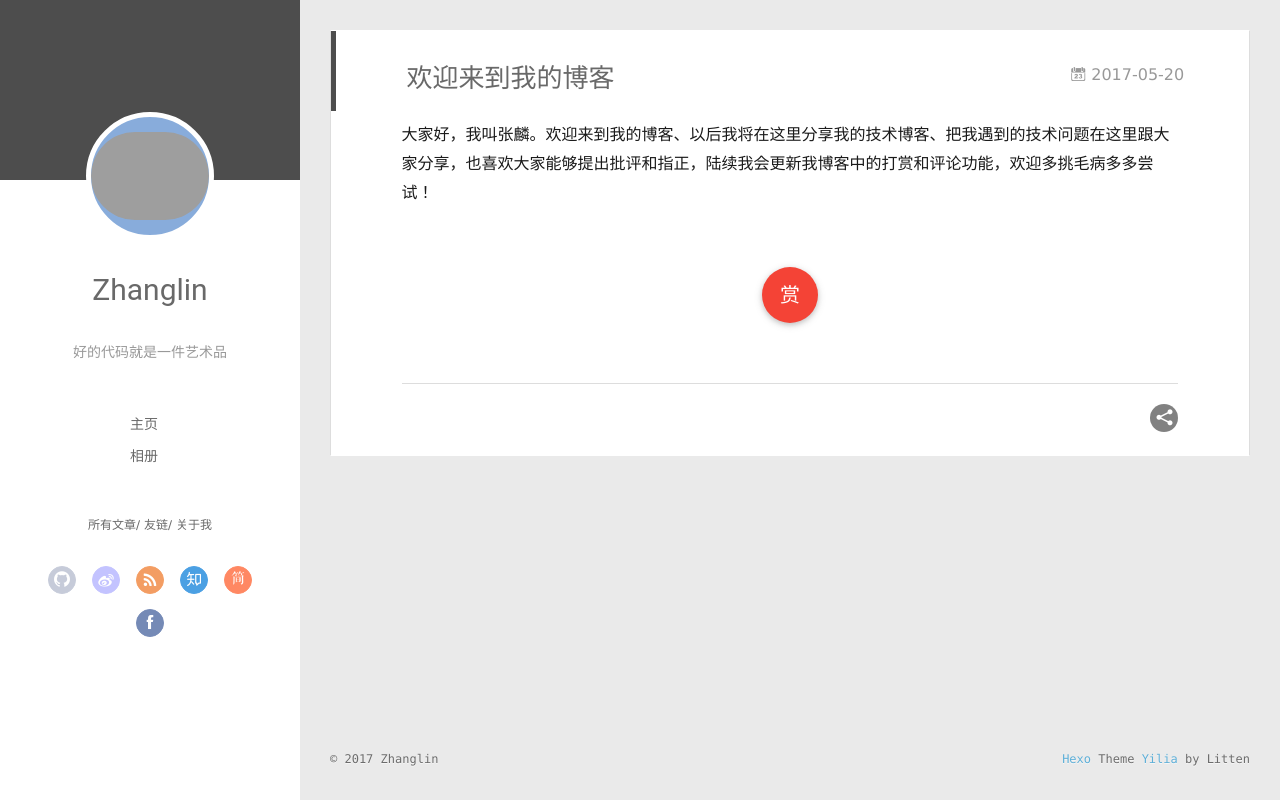
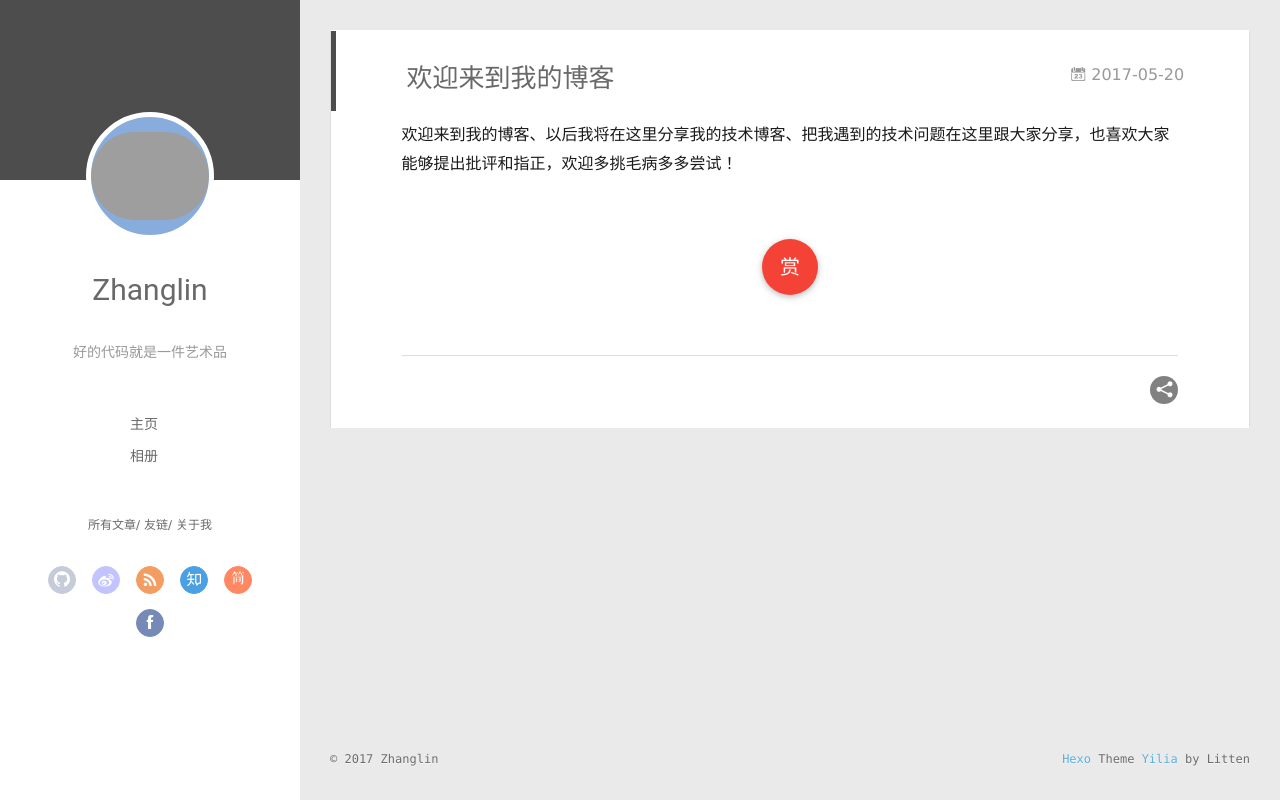
Before and after one commit to airzhanglin/airzhanglin.github.io, a plain HTML site: page 2017/05/20/欢迎来到我的博客/index.html in a window 1280 px wide. Drawn offline with Linux system fonts and the light colour scheme; grey boxes are pictures that could not be loaded.

Commit message:
Site updated: 2017-05-20 17:16:27

```diff
--- a/2017/05/20/欢迎来到我的博客/index.html
+++ b/2017/05/20/欢迎来到我的博客/index.html
@@ -8,16 +8,16 @@
   <link rel="dns-prefetch" href="http://yoursite.com">
   <title>欢迎来到我的博客 | Zhanglin的博客</title>
   <meta name="viewport" content="width=device-width, initial-scale=1, maximum-scale=1">
-  <meta name="description" content="大家好，我叫张麟。欢迎来到我的博客、以后我将在这里分享我的技术博客、把我遇到的技术问题在这里跟大家分享，也喜欢大家能够提出批评和指正，陆续我会更新我博客中的打赏和评论功能，欢迎多挑毛病多多尝试！">
+  <meta name="description" content="欢迎来到我的博客、以后我将在这里分享我的技术博客、把我遇到的技术问题在这里跟大家分享，也喜欢大家能够提出批评和指正，欢迎多挑毛病多多尝试！">
 <meta property="og:type" content="article">
 <meta property="og:title" content="欢迎来到我的博客">
 <meta property="og:url" content="http://yoursite.com/2017/05/20/欢迎来到我的博客/index.html">
 <meta property="og:site_name" content="Zhanglin的博客">
-<meta property="og:description" content="大家好，我叫张麟。欢迎来到我的博客、以后我将在这里分享我的技术博客、把我遇到的技术问题在这里跟大家分享，也喜欢大家能够提出批评和指正，陆续我会更新我博客中的打赏和评论功能，欢迎多挑毛病多多尝试！">
-<meta property="og:updated_time" content="2017-05-20T08:40:41.732Z">
+<meta property="og:description" content="欢迎来到我的博客、以后我将在这里分享我的技术博客、把我遇到的技术问题在这里跟大家分享，也喜欢大家能够提出批评和指正，欢迎多挑毛病多多尝试！">
+<meta property="og:updated_time" content="2017-05-20T09:12:26.123Z">
 <meta name="twitter:card" content="summary">
 <meta name="twitter:title" content="欢迎来到我的博客">
-<meta name="twitter:description" content="大家好，我叫张麟。欢迎来到我的博客、以后我将在这里分享我的技术博客、把我遇到的技术问题在这里跟大家分享，也喜欢大家能够提出批评和指正，陆续我会更新我博客中的打赏和评论功能，欢迎多挑毛病多多尝试！">
+<meta name="twitter:description" content="欢迎来到我的博客、以后我将在这里分享我的技术博客、把我遇到的技术问题在这里跟大家分享，也喜欢大家能够提出批评和指正，欢迎多挑毛病多多尝试！">
 
     <link rel="alternative" href="/atom.xml" title="Zhanglin的博客" type="application/atom+xml">
 
@@ -185,7 +185,7 @@
 
     <div class="article-entry" itemprop="articleBody">
 
-        <p>大家好，我叫张麟。欢迎来到我的博客、以后我将在这里分享我的技术博客、把我遇到的技术问题在这里跟大家分享，也喜欢大家能够提出批评和指正，陆续我会更新我博客中的打赏和评论功能，欢迎多挑毛病多多尝试！</p>
+        <p>欢迎来到我的博客、以后我将在这里分享我的技术博客、把我遇到的技术问题在这里跟大家分享，也喜欢大家能够提出批评和指正，欢迎多挑毛病多多尝试！</p>
 
 
 
--- a/content.json
+++ b/content.json
@@ -1 +1 @@
-[{"title":"欢迎来到我的博客","date":"2017-05-20T07:26:50.000Z","path":"2017/05/20/欢迎来到我的博客/","text":"大家好，我叫张麟。欢迎来到我的博客、以后我将在这里分享我的技术博客、把我遇到的技术问题在这里跟大家分享，也喜欢大家能够提出批评和指正，陆续我会更新我博客中的打赏和评论功能，欢迎多挑毛病多多尝试！","tags":[]}]
+[{"title":"欢迎来到我的博客","date":"2017-05-20T07:26:50.000Z","path":"2017/05/20/欢迎来到我的博客/","text":"欢迎来到我的博客、以后我将在这里分享我的技术博客、把我遇到的技术问题在这里跟大家分享，也喜欢大家能够提出批评和指正，欢迎多挑毛病多多尝试！","tags":[]}]
```
Also changed, not shown: index.html (+1 -1 lines).
